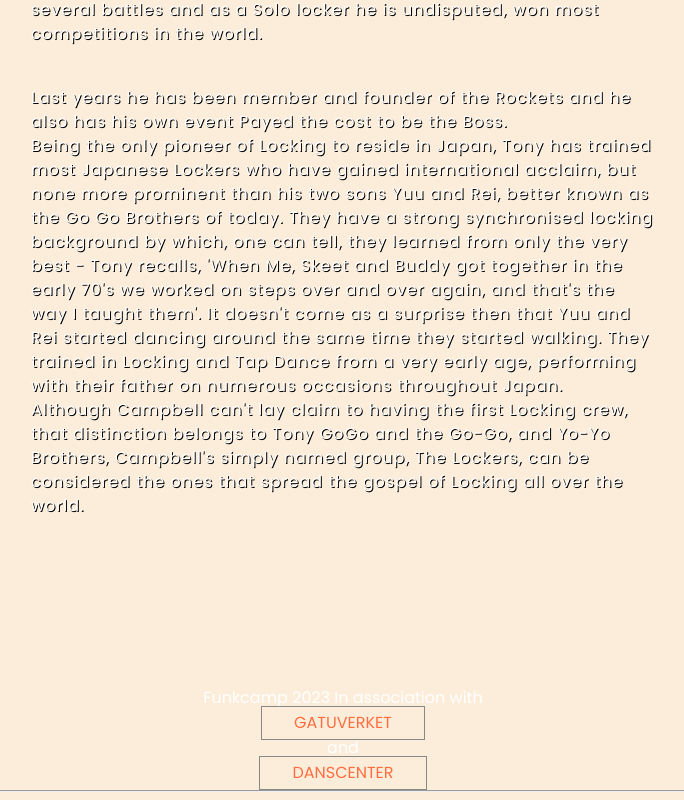
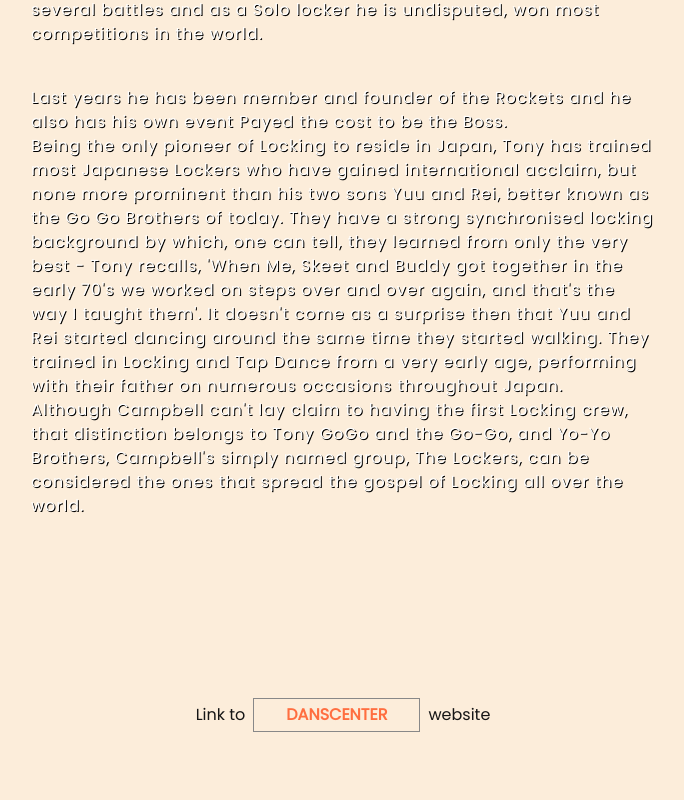
Before and after one commit to robonexx/funkcamp2024, a Next.js app: page /about in a window 1280 px wide. Shown: the part 1302-2102 px from the top of the page, without its empty margins (297-981 px from the left). After the commit the page ends 2050 px from the top, so only its background shows below. Built offline with nearby package versions, Linux system fonts and the light colour scheme.

Commit message:
link footer, layout fixes

```diff
--- a/src/components/Hero/Hero.jsx
+++ b/src/components/Hero/Hero.jsx
@@ -93,6 +93,7 @@ const Hero = () => {
             objectPosition: 'top center',
             zIndex: '-1',
           }}
+          priority
         />
       </motion.div>
 
@@ -116,6 +117,7 @@ const Hero = () => {
             objectPosition: 'top center',
             zIndex: '1',
           }}
+          priority
         />
       </motion.div>
 
@@ -139,6 +141,7 @@ const Hero = () => {
             objectPosition: 'top center',
             zIndex: '-1',
           }}
+          priority
         />
       </motion.div>
 
@@ -158,6 +161,7 @@ const Hero = () => {
           alt='charlie'
           fill
           style={{ objectFit: 'cover', objectPosition: desktop ? '60%' : 'center', zIndex: '-1' }}
+          priority
         />
       </motion.div>
 
@@ -181,6 +185,7 @@ const Hero = () => {
             objectPosition: 'center top',
             zIndex: '1',
           }}
+          priority
         />
       </motion.div>
 
--- a/src/components/footer/Footer.jsx
+++ b/src/components/footer/Footer.jsx
@@ -9,14 +9,6 @@ export default function Footer(props) {
 
     <footer className={styles.footer}>
       {props.children}
-      <motion.hr className={styles.footer_bottom}
-      initial={{width: '0%'}}
-      animate={{delay: 1.2,
-        width: '100%',
-          ease: 'easeInOut'
-        }}
-        transition={{duration: 1.6, delay: 0.3, ease: 'easeInOut'}}
-      />
     </footer>
 
   )
--- a/src/components/footer/Footer.module.scss
+++ b/src/components/footer/Footer.module.scss
@@ -6,20 +6,26 @@
     display: flex;
     flex-direction: column;
     align-items: center;
-    justify-content: center;
+    justify-content: space-around;
+    color: #151515;
+
+    @media (min-width: 960px) {
+      flex-direction: row;
+      justify-content: center;
+      align-items: center;
+    }
 
     &>a {
+      margin: 0.5rem;
       padding: 0.5rem 2rem;
       color: #ff6e40;
       border: 1px solid #888;
+      font-weight: bolder;
+
+     &:hover {
+      transition: all 0.4s ease-in-out;
+      color: #e64312;
+      background:#020202;
+     }
     }
-
-    .border_bottom {
-        position: absolute;
-        top: 6vh;
-        width: 0%;
-        z-index: 1;
-        border-color: rgba(255,255,255, .2);
-        border-width: .5px;
-      }
 }
--- a/src/components/layout/layout.js
+++ /dev/null
@@ -1,71 +0,0 @@
-import Head from 'next/head';
-import Link from 'next/link';
-import { useState, useEffect, useCallback } from 'react'
-import { useRouter } from 'next/router';
-import ScrollToTop from '@/utils/scrollToTop/ScrollToTop';
-import Header from '../header/Header';
-import Footer from '../footer/Footer';
-import Nav from '../nav/Nav';
-import NavItem from '../nav/NavItem';
-import { navData } from '@/assets/data/pageData';
-
-export default function Layout({ children }) {
-    const [active, setActive] = useState(false);
-
-    const { events } = useRouter();
-    const closeMobileMenu = useCallback(() => {
-      setActive(false);
-    }, []);
-
-    useEffect(() => {
-      // subscribe to next/router event
-      events.on('routeChangeStart', closeMobileMenu);
-      return () => {
-        // unsubscribe to event on unmount to prevent memory leak
-        events.off('routeChangeStart', closeMobileMenu);
-      };
-    }, [closeMobileMenu, events]);
-
-  return (
-    <>
-      <Head lang='en-EN'>
-        <meta charSet='UTF-8' />
-        <meta name='viewport' content='width=device-width, initial-scale=1.0' />
-        <title>
-          Funkcamp Sweden is the first camp in europe that was done for locking, the dance and artform. Gathering passionate people from around the world
-        </title>
-        <meta property='og:type' content='website'></meta>
-        <meta
-          property='og:description'
-          key='desc'
-          content='Funkcamp, locking classes and workshops since 2005'
-        />
-        <meta
-          property='og:title'
-          content='Funkcamp, workshops and gathering for locking people'
-        />
-       <link rel="apple-touch-icon" sizes="180x180" href="/apple-touch-icon.png"/>
-        <link rel="icon" type="image/png" sizes="32x32" href="/favicon-32x32.png"/>
-        <link rel="icon" type="image/png" sizes="16x16" href="/favicon-16x16.png"/>
-        <link rel="manifest" href="/site.webmanifest"/>
-        <meta name="msapplication-TileColor" content="#da532c"/>
-        <meta name="theme-color" content="#ffffff"/>
-      </Head>
-
-      <Header>
-        <Nav active={active} setActive={setActive}>
-          {navData.map(({ title, path, cls, id }, i) => (
-            <NavItem title={title} path={path} cls={cls} key={id} i={i} closeMobileMenu={closeMobileMenu}/>
-          ))}
-        </Nav>
-      </Header>
-        <ScrollToTop>
-          <main>{children}</main>
-        </ScrollToTop>
-      <Footer>
-      Funkcamp 2023 In association with <Link href="https://www.gatuverket.com/">GATUVERKET</Link> and <Link href="https://fryshuset.se/verksamhet/danscenter">DANSCENTER</Link>
-        </Footer>
-
-    </>
-  );
-}
--- a/src/components/layout/layout.jsx
+++ b/src/components/layout/layout.jsx
@@ -1,6 +1,6 @@
 import Head from 'next/head';
 import Link from 'next/link';
-import { useState, useEffect, useCallback } from 'react'
+import { useState, useEffect, useCallback } from 'react';
 import { useRouter } from 'next/router';
 import ScrollToTop from '@/utils/scrollToTop/ScrollToTop';
 import Header from '../header/Header';
@@ -32,7 +32,9 @@ export default function Layout({ children }) {
         <meta charSet='UTF-8' />
         <meta name='viewport' content='width=device-width, initial-scale=1.0' />
         <title>
-          Funkcamp Sweden is the first camp in europe that was done for locking, the dance and artform. Gathering passionate people from around the world
+          Funkcamp Sweden is the first camp in europe that was done for locking,
+          the dance and artform. Gathering passionate people from around the
+          world
         </title>
         <meta property='og:type' content='website'></meta>
         <meta
@@ -44,18 +46,39 @@ export default function Layout({ children }) {
           property='og:title'
           content='Funkcamp, workshops and gathering for locking people'
         />
-       <link rel="apple-touch-icon" sizes="180x180" href="/apple-touch-icon.png"/>
-        <link rel="icon" type="image/png" sizes="32x32" href="/favicon-32x32.png"/>
-        <link rel="icon" type="image/png" sizes="16x16" href="/favicon-16x16.png"/>
-        <link rel="manifest" href="/site.webmanifest"/>
-        <meta name="msapplication-TileColor" content="#da532c"/>
-        <meta name="theme-color" content="#ffffff"/>
+        <link
+          rel='apple-touch-icon'
+          sizes='180x180'
+          href='/apple-touch-icon.png'
+        />
+        <link
+          rel='icon'
+          type='image/png'
+          sizes='32x32'
+          href='/favicon-32x32.png'
+        />
+        <link
+          rel='icon'
+          type='image/png'
+          sizes='16x16'
+          href='/favicon-16x16.png'
+        />
+        <link rel='manifest' href='/site.webmanifest' />
+        <meta name='msapplication-TileColor' content='#da532c' />
+        <meta name='theme-color' content='#ffffff' />
       </Head>
 
       <Header>
         <Nav active={active} setActive={setActive}>
           {navData.map(({ title, path, cls, id }, i) => (
-            <NavItem title={title} path={path} cls={cls} key={id} i={i} closeMobileMenu={closeMobileMenu}/>
+            <NavItem
+              title={title}
+              path={path}
+              cls={cls}
+              key={id}
+              i={i}
+              closeMobileMenu={closeMobileMenu}
+            />
           ))}
         </Nav>
       </Header>
@@ -63,9 +86,16 @@ export default function Layout({ children }) {
         <main>{children}</main>
       </ScrollToTop>
       <Footer>
-      Funkcamp 2023 In association with <Link href="https://www.gatuverket.com/">GATUVERKET</Link> and <Link href="https://fryshuset.se/verksamhet/danscenter">DANSCENTER</Link>
+        Link to{' '}
+        <Link
+          href='https://fryshuset.se/verksamhet/danscenter'
+          target='_blank'
+          rel='noopener noreferrer'
+        >
+          DANSCENTER
+        </Link>{' '}
+        website
       </Footer>
-
     </>
   );
 }
```
Lines whose indentation alone changed are shown as unchanged.
